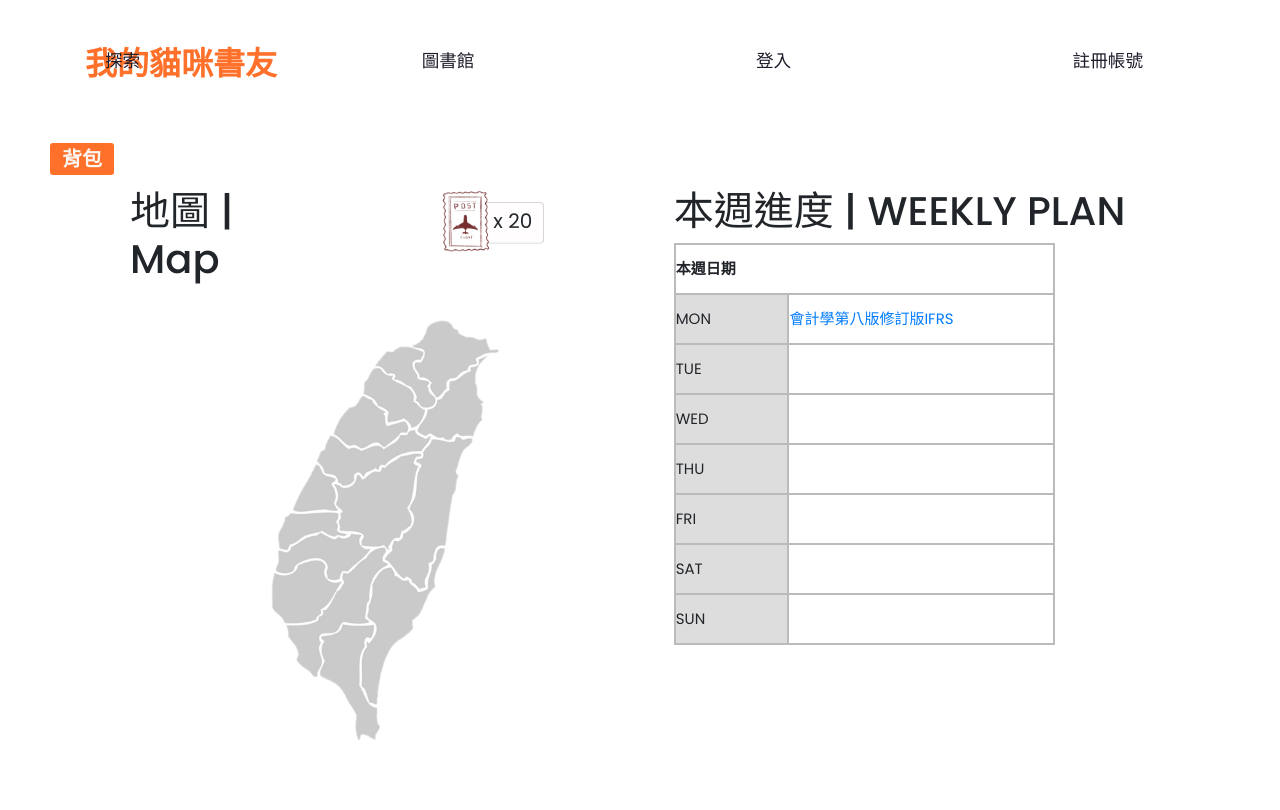
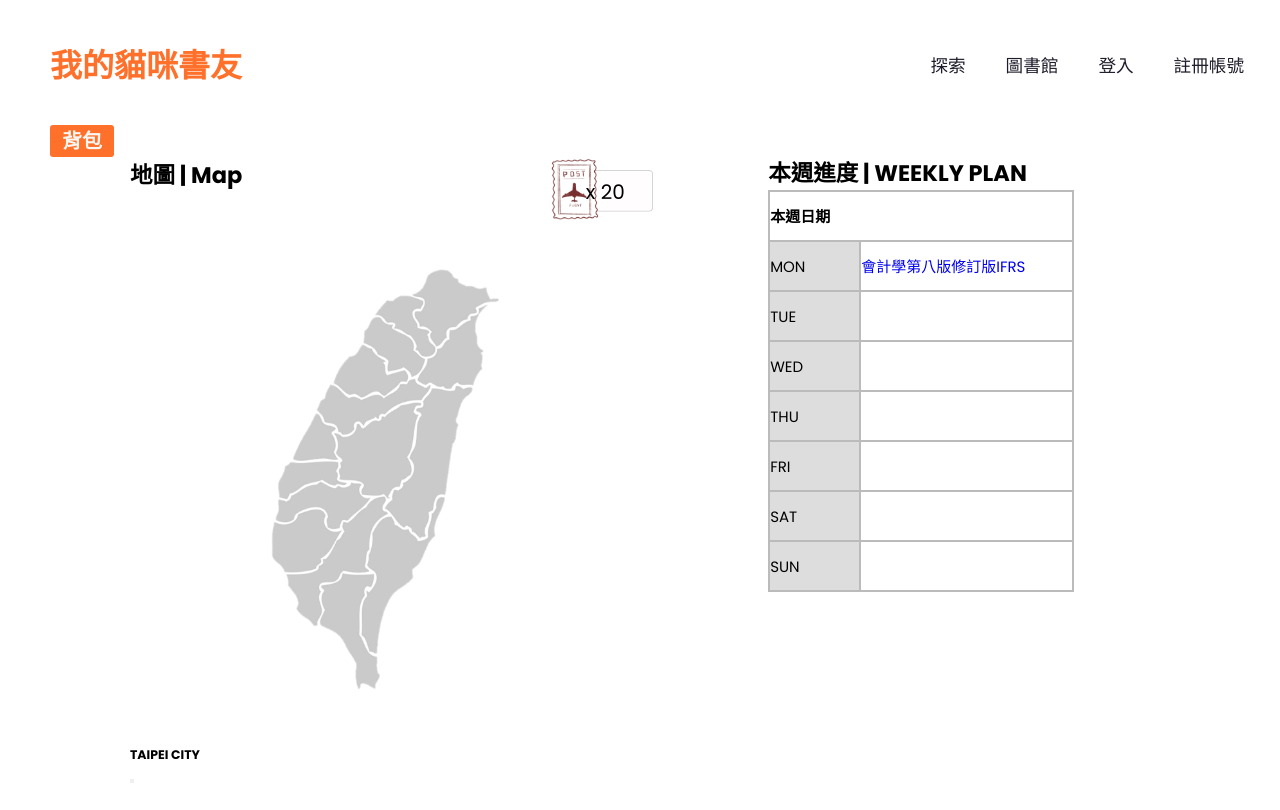
Before and after one commit to LaurenceShen/Books, a Flask app: page /map in a window 1280 px wide. Shown: the top 810 px of the page. Run offline with Flask 2, Linux system fonts and the light colour scheme; parts of the project's set-up code (start-up, migrations or seed data) failed here and were passed over; some libraries are stand-ins or nearby versions.

Commit message:
before merge main

```diff
--- a/statics/base.css
+++ b/statics/base.css
@@ -39,6 +39,11 @@ header {
   align-items: center;
   justify-content: space-between;
   padding: 40px 50px 15px 50px;
+  background-color: white;
+}
+
+.header-container{
+  background-color: white;
 }
 
 .nav > a {
@@ -59,6 +64,10 @@ header {
   position: fixed;
   right: 1rem;
   display: flex;
+}
+
+.navbar{
+  background-color: white;
 }
 
 .navbar a{
--- a/templates/base.html
+++ b/templates/base.html
@@ -12,9 +12,6 @@
     <!-- css -->
     <link rel="stylesheet" href="./../base.css"/>
 
-    <!-- Bootstrap -->
-    <link rel="stylesheet" href="https://stackpath.bootstrapcdn.com/bootstrap/4.3.1/css/bootstrap.min.css" integrity="sha384-ggOyR0iXCbMQv3Xipma34MD+dH/1fQ784/j6cY/iJTQUOhcWr7x9JvoRxT2MZw1T" crossorigin="anonymous">
-
     <!-- jquery -->
     <script src="./../js/jquery-3.6.3.min.js"></script>
 
@@ -26,11 +23,9 @@
 
 <!-- 上方導覽選單 -->
   <body>
-      <div class="header-background">
-        <header class="header container">
-          <div class="logo-wrapper">
+
+        <header>
             <a class="logo" href="#">我的貓咪書友</a>
-          </div>
 
           <ul class="navbar">
             {% if current_user.is_authenticated %}
--- a/templates/map.html
+++ b/templates/map.html
@@ -13,6 +13,7 @@
 
     <body>-->
         <!--地圖部分-->
+
         <link rel="stylesheet" href="./map.css">
         <div class="grid-container">
             <div class="item1">
```
Also changed, not shown: 1 other file.
